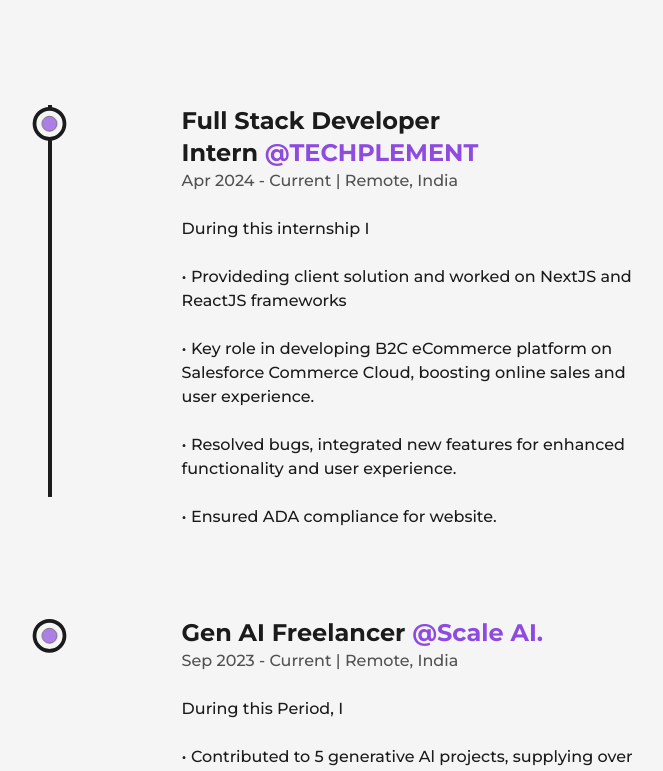
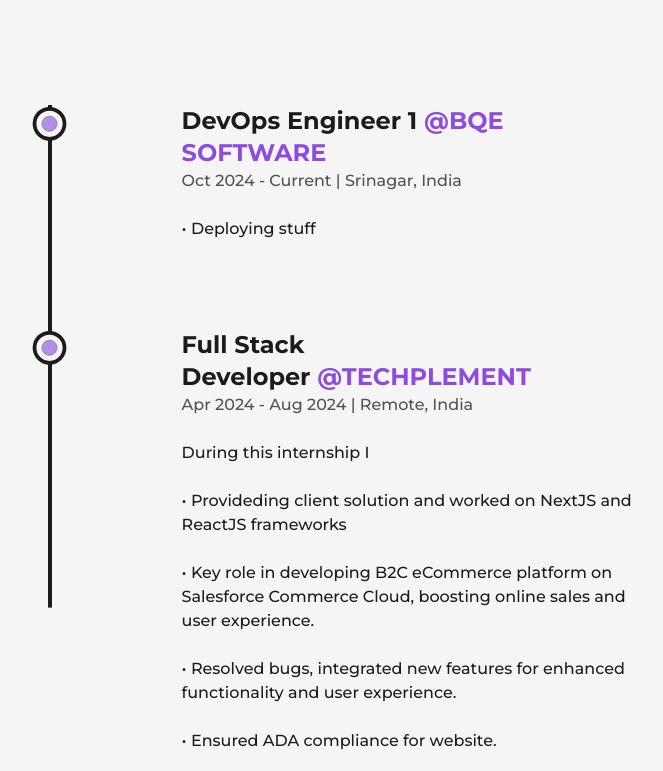
Before and after one commit to zahoorfarooq/next-portfolio, a Next.js app: page /about in a window 1280 px wide. Shown: the part 2645-3416 px from the top of the page, without its empty margins (244-907 px from the left). Built offline with nearby package versions, Linux system fonts and the light colour scheme; no server answers.

Commit message:
upodated Experience

```diff
--- a/src/components/Experience.jsx
+++ b/src/components/Experience.jsx
@@ -61,11 +61,22 @@
         />
 
         <ul className="w-full flex flex-col items-start justify-between ml-4 ">
+
           <Details
-            position="Full Stack Developer Intern"
+            position="DevOps Engineer 1"
+            company="BQE SOFTWARE"
+            companyLink="https://www.bqe.com/"
+            time="Oct 2024 - current"
+            address="Srinagar, India"
+            work={[
+              "• Deploying stuff",
+            ]}
+          />
+          <Details
+            position="Full Stack Developer"
             company="TECHPLEMENT"
             companyLink="https://techplement.com/"
-            time="Apr 2024 - current"
+            time="Apr 2024 - Aug 2024"
             address="Remote, India"
             work={[
               "During this internship I",
```
